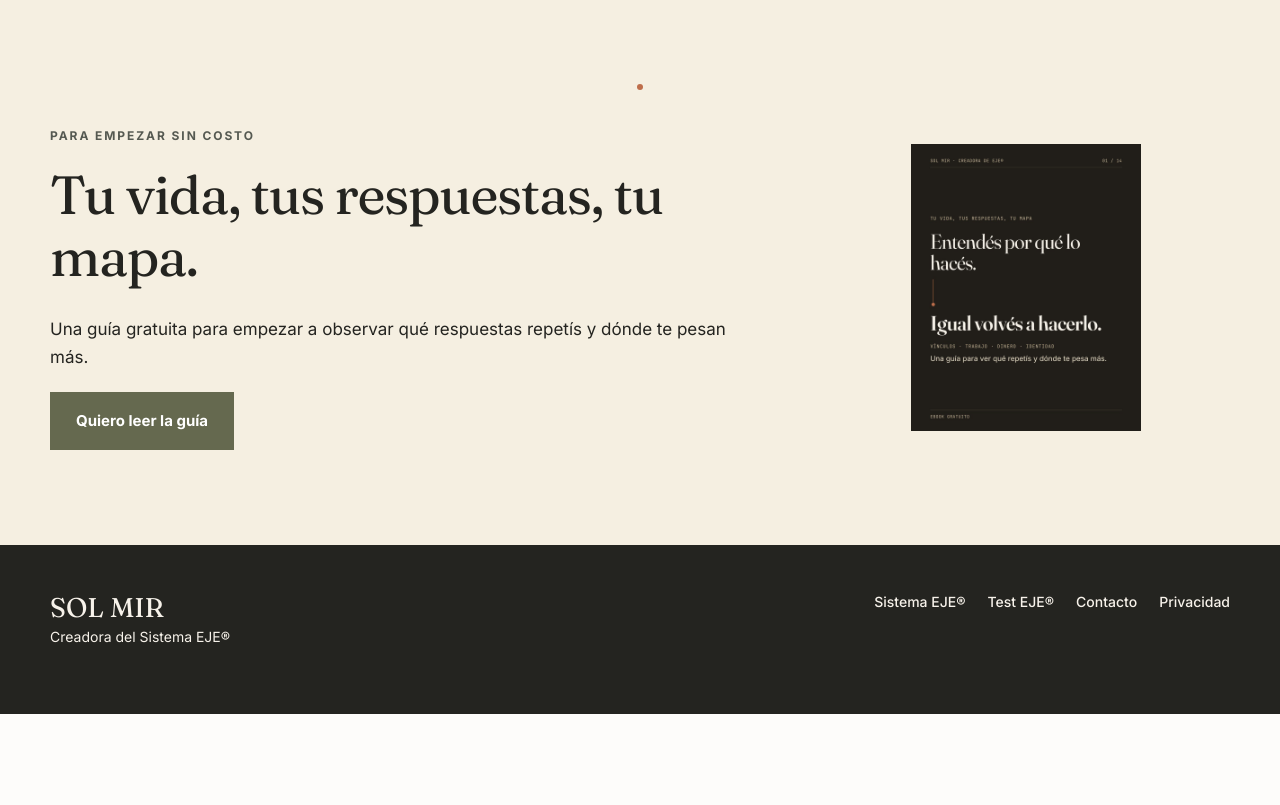
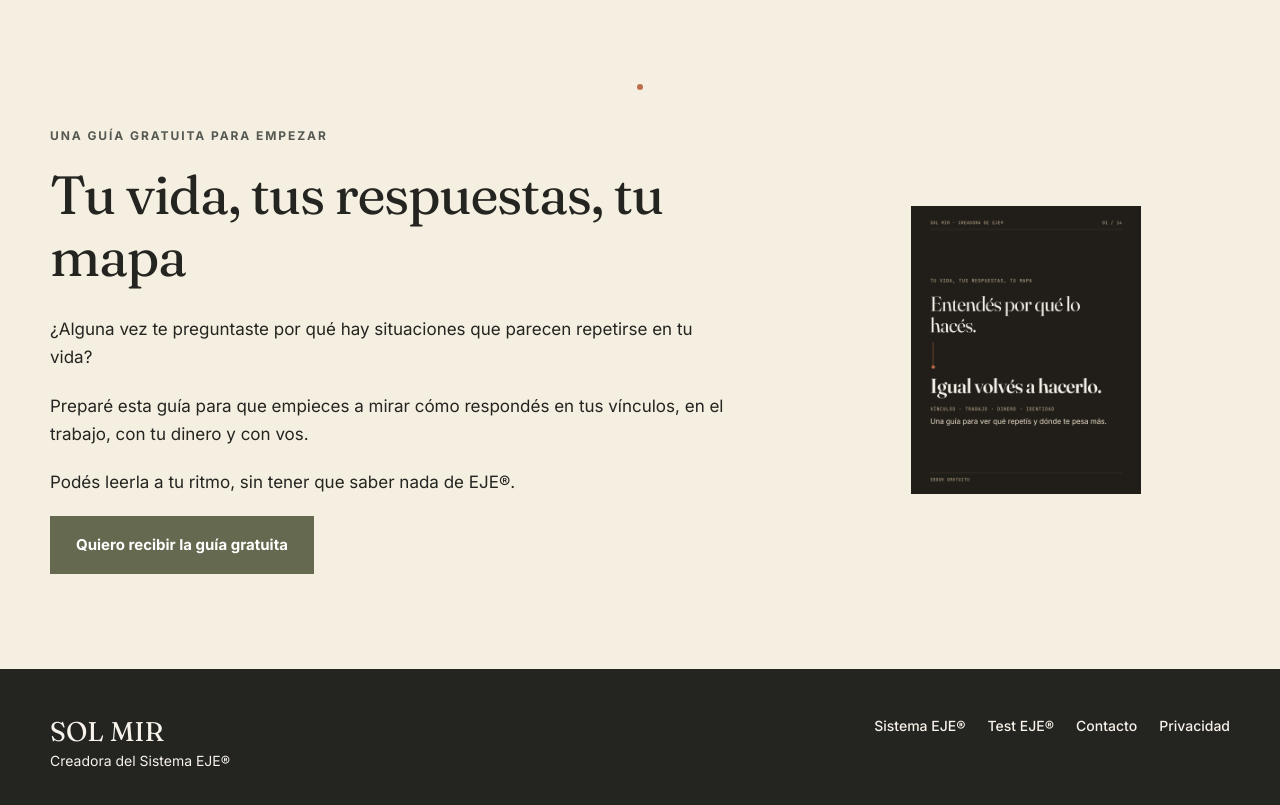
Before and after one commit to smirgonzalez-ops/sol-mir-web, a Next.js app: page /sol-mir-preview in a window 1280 px wide. Shown: the part 4600-5405 px from the top of the page. Before the commit the page ends 5314 px from the top, so only its background shows below. Built offline with nearby package versions, Linux system fonts and the light colour scheme.

Commit message:
copy: refine ebook offer and align CTA with email signup

```diff
--- a/app/sol-mir-preview/page.js
+++ b/app/sol-mir-preview/page.js
@@ -122,10 +122,12 @@ export default function SolMirPreview() {
         <section className="sol-free" id="guia">
           <div className="sol-shell sol-free-grid">
             <div>
-              <p className="sol-eyebrow">PARA EMPEZAR SIN COSTO</p>
-              <h2>Tu vida, tus respuestas, tu mapa.</h2>
-              <p>Una guía gratuita para empezar a observar qué respuestas repetís y dónde te pesan más.</p>
-              <Link className="sol-button" href="/ebook">Quiero leer la guía</Link>
+              <p className="sol-eyebrow">UNA GUÍA GRATUITA PARA EMPEZAR</p>
+              <h2>Tu vida, tus respuestas, tu mapa</h2>
+              <p>¿Alguna vez te preguntaste por qué hay situaciones que parecen repetirse en tu vida?</p>
+              <p>Preparé esta guía para que empieces a mirar cómo respondés en tus vínculos, en el trabajo, con tu dinero y con vos.</p>
+              <p>Podés leerla a tu ritmo, sin tener que saber nada de EJE®.</p>
+              <Link className="sol-button" href="/ebook">Quiero recibir la guía gratuita</Link>
             </div>
             <Image src="/ebook-tu-vida.jpg" width={1024} height={1280} sizes="(max-width:760px) 55vw, 250px" alt="Portada real del ebook Tu vida, tus respuestas, tu mapa" />
           </div>
```
